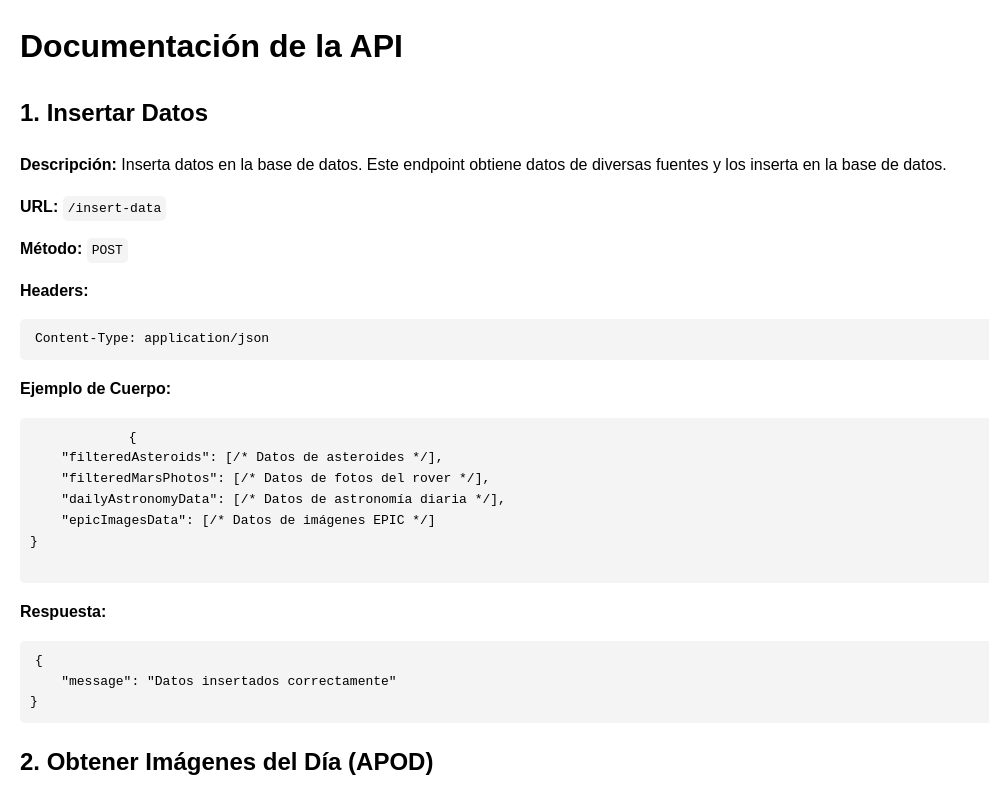
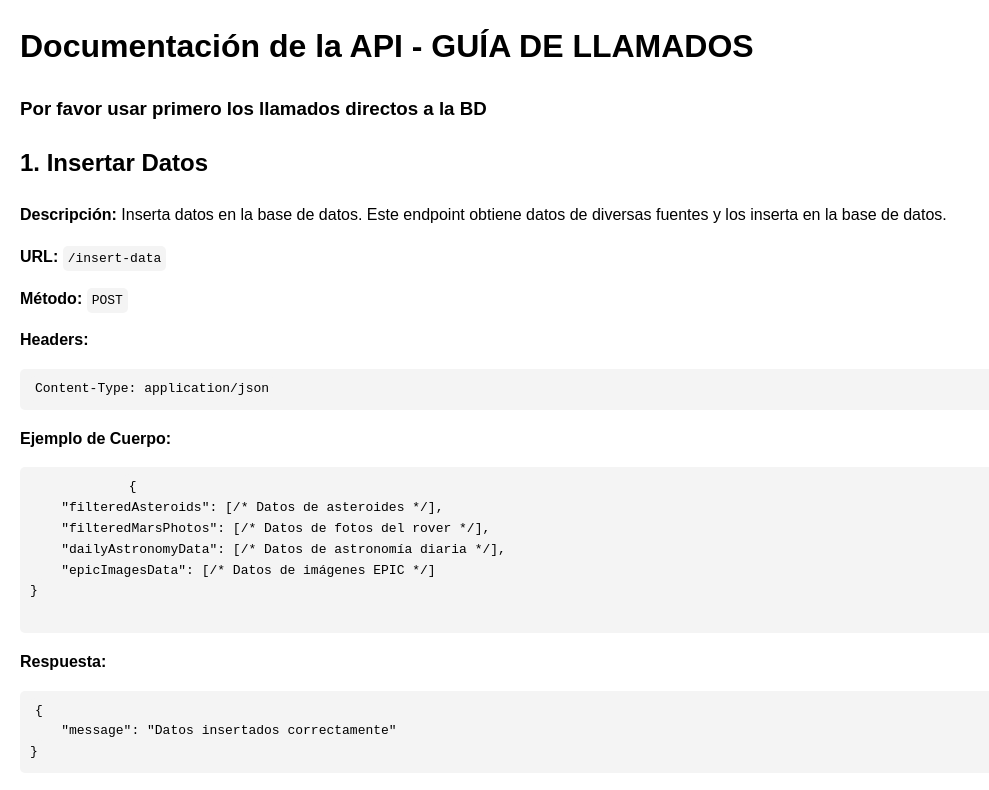
Before and after one commit to XatoPo/InteligenzeTest, a website: page public/index.html in a window 1280 px wide. Shown: the top 790 px of the page, without its empty margins (0-989 px from the left). Drawn offline with Linux system fonts and the light colour scheme.

Commit message:
"Update README.md and public/index.html files"

```diff
--- a/public/index.html
+++ b/public/index.html
@@ -5,6 +5,7 @@
     <meta charset="UTF-8">
     <meta name="viewport" content="width=device-width, initial-scale=1.0">
     <title>Documentación API - Villanueva</title>
+    <link rel="shortcut icon" href="node-js-icon.png" type="image/x-icon">
     <style>
         body {
             font-family: Arial, sans-serif;
@@ -32,8 +33,9 @@
 </head>
 
 <body>
-    <h1>Documentación de la API</h1>
+    <h1>Documentación de la API - GUÍA DE LLAMADOS</h1>
 
+    <h3>Por favor usar primero los llamados directos a la BD</h3>
     <div class="endpoint">
         <h2>1. Insertar Datos</h2>
         <p><strong>Descripción:</strong> Inserta datos en la base de datos. Este endpoint obtiene datos de diversas
```
Also changed, not shown: README.md, public/node-js-icon.png (added).
